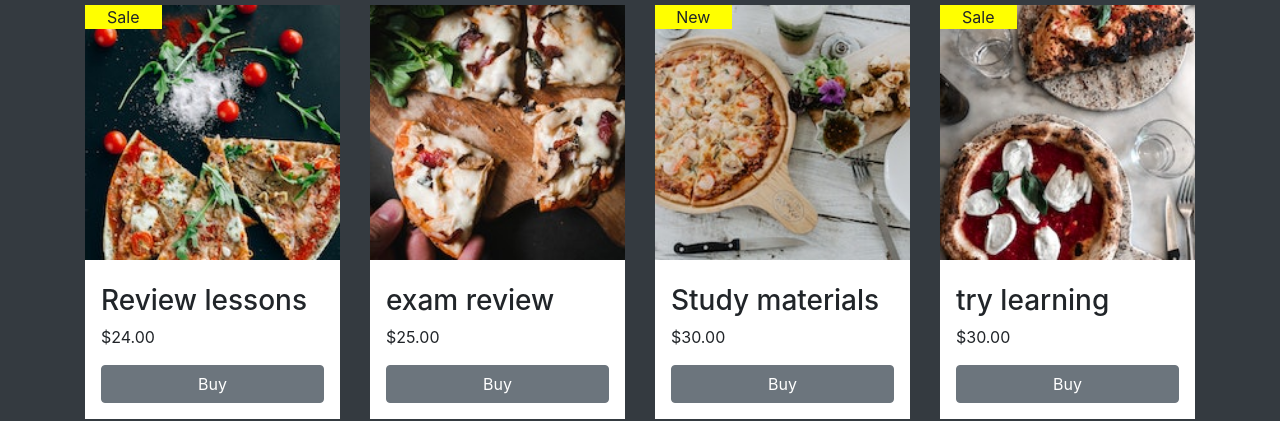
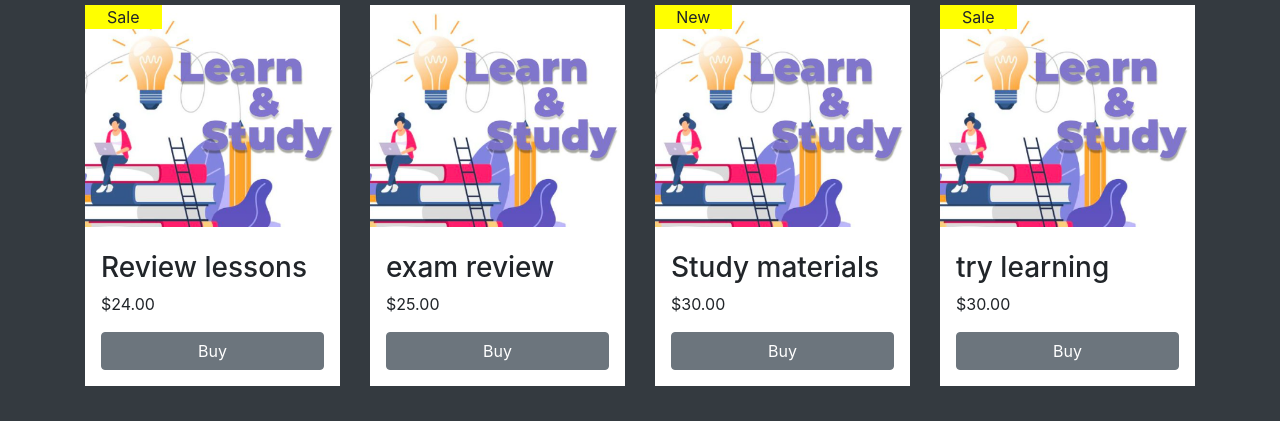
Before and after one commit to dinhphuckhang/web-store, a website: page index.html in a window 1280 px wide. Shown: the part 385-806 px from the top of the page. Drawn offline with nearby package versions, Linux system fonts and the light colour scheme.

Commit message:
Update index.html

```diff
--- a/index.html
+++ b/index.html
@@ -106,7 +106,7 @@
             <div class="col">
                 <div class="menu-card mb-2 bg-white">
                     <div class="img w-100 ">
-                        <img class="w-100" src="Images/menu1.jpg" alt="">
+                        <img class="w-100" src="Images/Ảnh chụp màn hình 2024-10-26 223416.png" alt="">
                         <span>Sale</span>
                     </div>
                     <div class="menu-content d-flex flex-column p-3">
@@ -121,7 +121,7 @@
             <div class="col">
                 <div class="menu-card mb-2 bg-white ">
                     <div class="img w-100 ">
-                        <img class="w-100" src="Images/menu2.jpg" alt="">
+                        <img class="w-100" src="Images/Ảnh chụp màn hình 2024-10-26 223416.png" alt="">
                         <span></span>
                     </div>
                     <div class="menu-content d-flex flex-column p-3">
@@ -136,7 +136,7 @@
             <div class="col">
                 <div class="menu-card mb-2 bg-white">
                     <div class="img w-100 ">
-                        <img class="w-100" src="Images/menu3.jpg" alt="">
+                        <img class="w-100" src="Images/Ảnh chụp màn hình 2024-10-26 223416.png" alt="">
                         <span>New</span>
                     </div>
                     <div class="menu-content d-flex flex-column p-3">
@@ -151,7 +151,7 @@
             <div class="col">
                 <div class="menu-card mb-2 bg-white">
                     <div class="img w-100 ">
-                        <img class="w-100" src="Images/menu4.jpg" alt="">
+                        <img class="w-100" src="Images/Ảnh chụp màn hình 2024-10-26 223416.png" alt="">
                         <span>Sale</span>
                     </div>
                     <div class="menu-content d-flex flex-column p-3">
```
